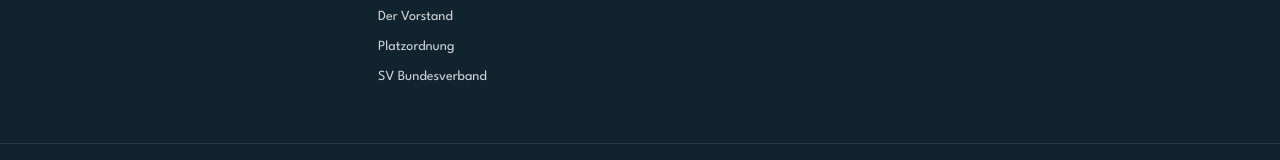
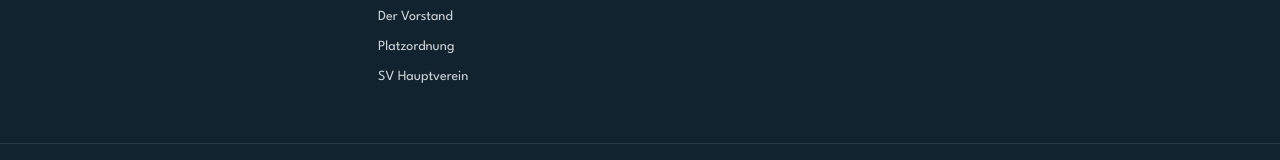
Before and after one commit to patricebender/SVHD, a Next.js app: page / in a window 1280 px wide. Shown: the part 4300-4460 px from the top of the page. Built offline with nearby package versions, Linux system fonts and the light colour scheme.

Commit message:
fix: label SV parent org link as Hauptverein

```diff
--- a/components/site-footer.tsx
+++ b/components/site-footer.tsx
@@ -62,7 +62,7 @@ export function SiteFooter() {
                 rel="noopener noreferrer"
                 className="transition hover:text-white"
               >
-                SV Bundesverband
+                SV Hauptverein
               </a>
             </li>
           </ul>
```
